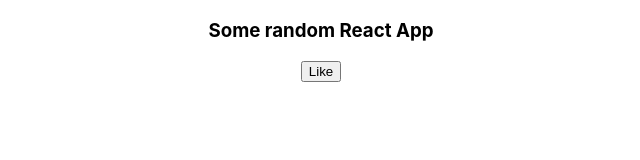
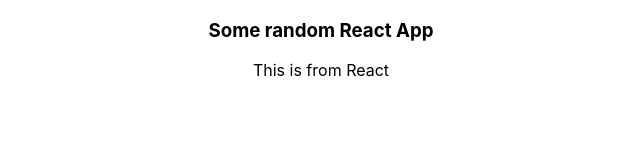
Before and after one commit to GuerrillaSCM/GuerrillaSCM, a React (Create React App) app: page / in a window 1280 px wide. Shown: the top 160 px of the page, without its empty margins (319-959 px from the left). Built offline with nearby package versions, Linux system fonts and the light colour scheme.

Commit message:
Embeded stateless component

```diff
--- a/src/App.js
+++ b/src/App.js
@@ -1,5 +1,4 @@
 import React from 'react';
-import logo from './logo.svg';
 import './App.css';
 import LikeButton from './Components/LikeButton'
 //import LikeButton from './Components/LikeButton';
--- a/src/Components/LikeButton.js
+++ b/src/Components/LikeButton.js
@@ -1,24 +1,31 @@
 import React from 'react';
-'use strict';
 
-const e = React.createElement;
+const LikeButton = () => {
+    return (
+        <div>
+            <p>This is from React</p>
+        </div>
+    );
+}
 
-class LikeButton extends React.Component {
-  constructor(props) {
-    super(props);
-    this.state = { liked: false };
-  }
+// const e = React.createElement;
 
-  render() {
-    if (this.state.liked) {
-      return 'You liked this.';
-    }
+// class LikeButton extends React.Component {
+//   constructor(props) {
+//     super(props);
+//     this.state = { liked: false };
+//   }
 
-    return e('button', { onClick: () => this.setState({ liked: true }) },
-      'Like'
-    );
-  }
-}
+//   render() {
+//     if (this.state.liked) {
+//       return 'You liked this.';
+//     }
+
+//     return e('button', { onClick: () => this.setState({ liked: true }) },
+//       'Like'
+//     );
+//   }
+// }
 
 export default LikeButton;
 
```
Also changed, not shown: src/logo.svg (deleted).
